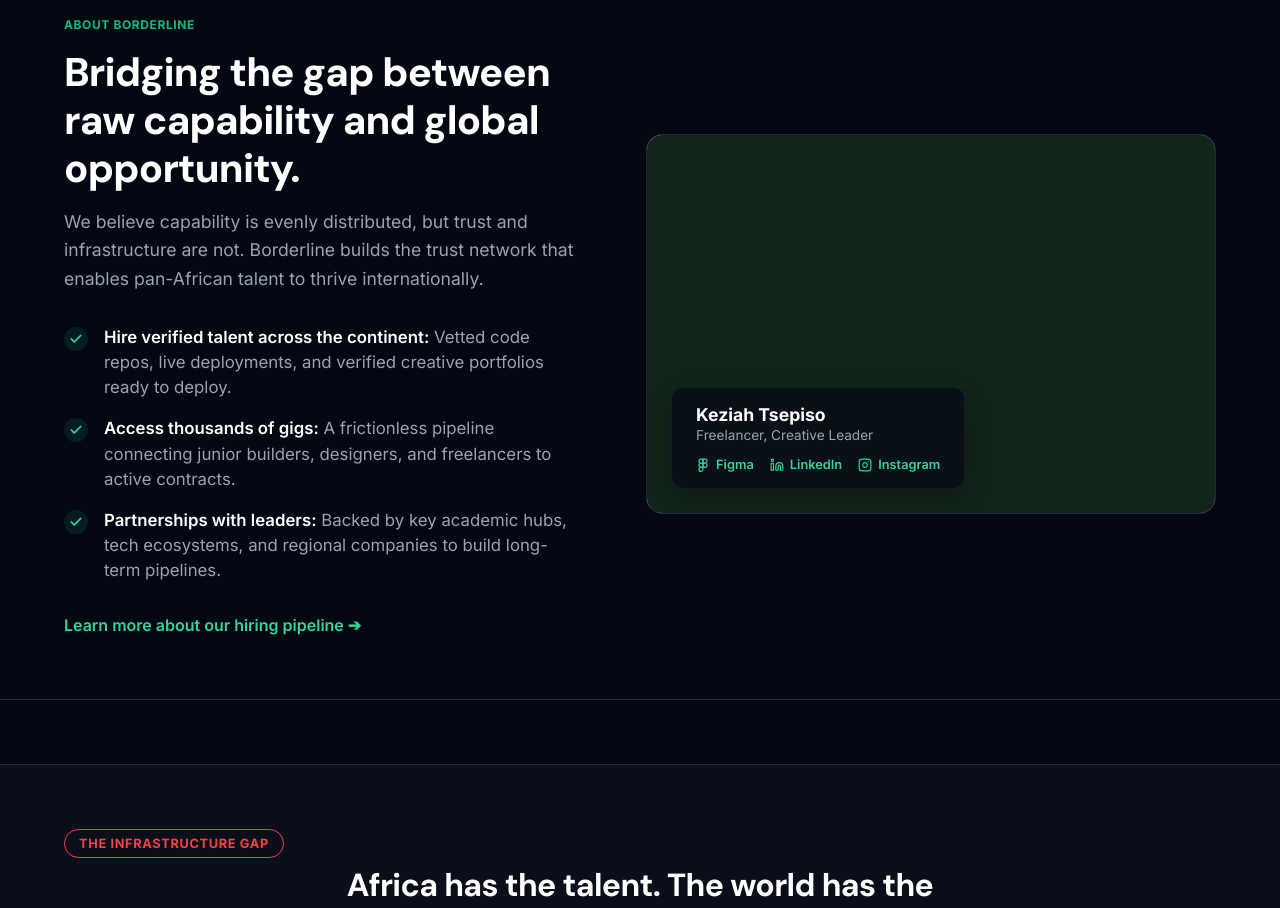
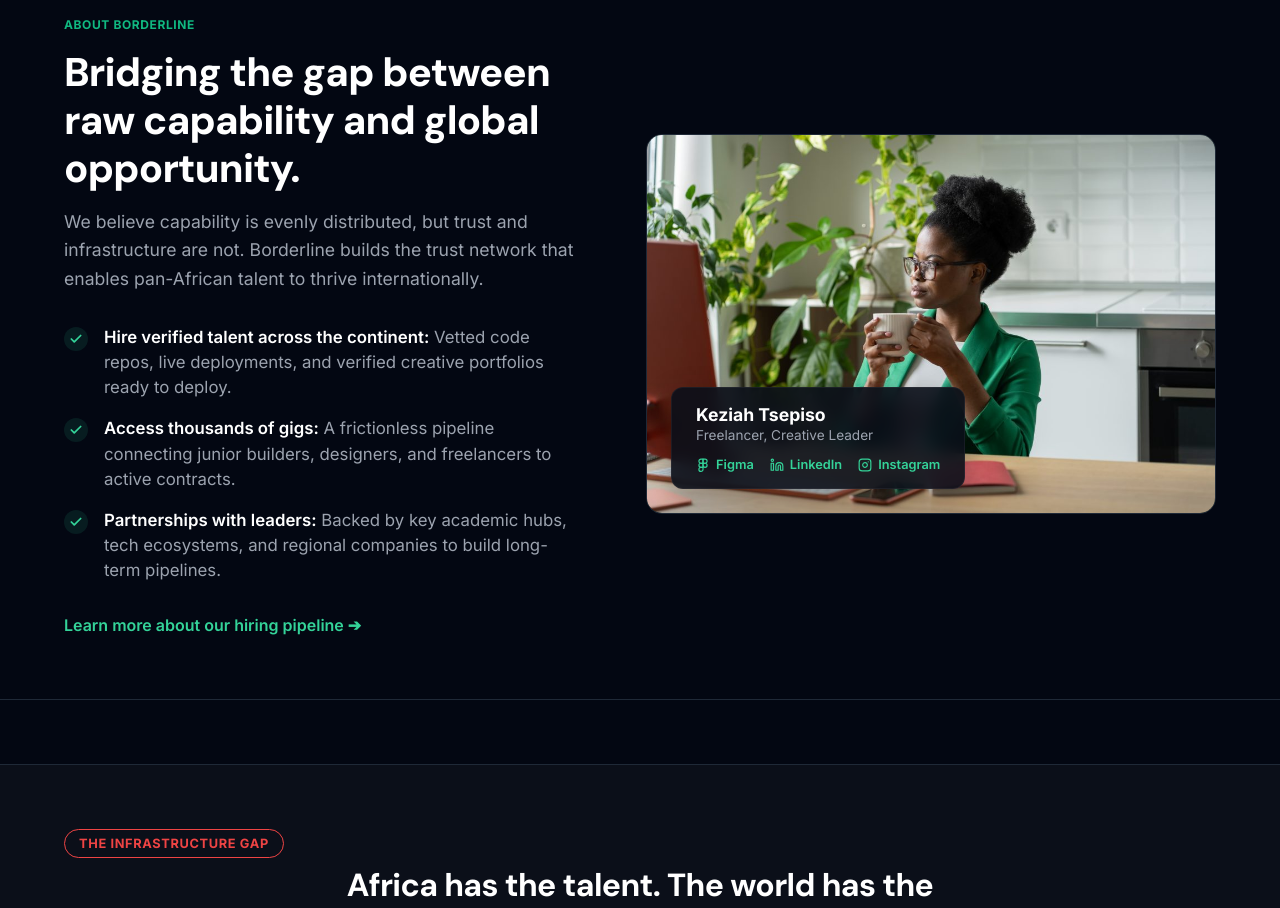
Before and after one commit to BorderlineHQ/borderline-app, a Next.js app: page / in a window 1280 px wide. Shown: the part 2820-3728 px from the top of the page. Built offline with nearby package versions, Linux system fonts and the light colour scheme.

Commit message:
Fix image visibility in About section by adding position: relative and z-index: 2

```diff
--- a/src/app/globals.css
+++ b/src/app/globals.css
@@ -2192,6 +2192,8 @@ body.dark-theme .about-image-bg {
   object-fit: cover;
   object-position: center 20%;
   display: block;
+  position: relative;
+  z-index: 2;
 }
 
 .about-floating-card {
```
